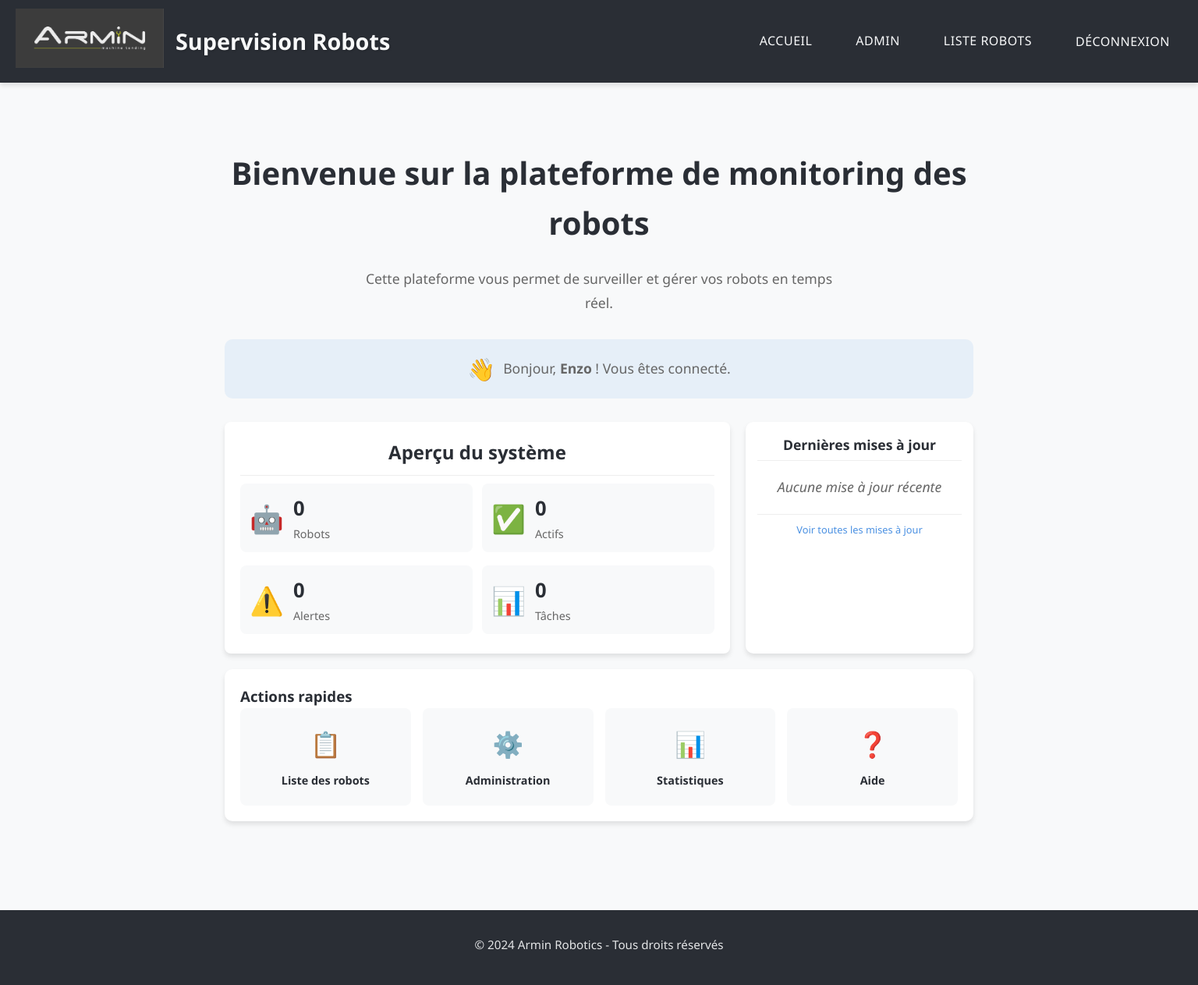
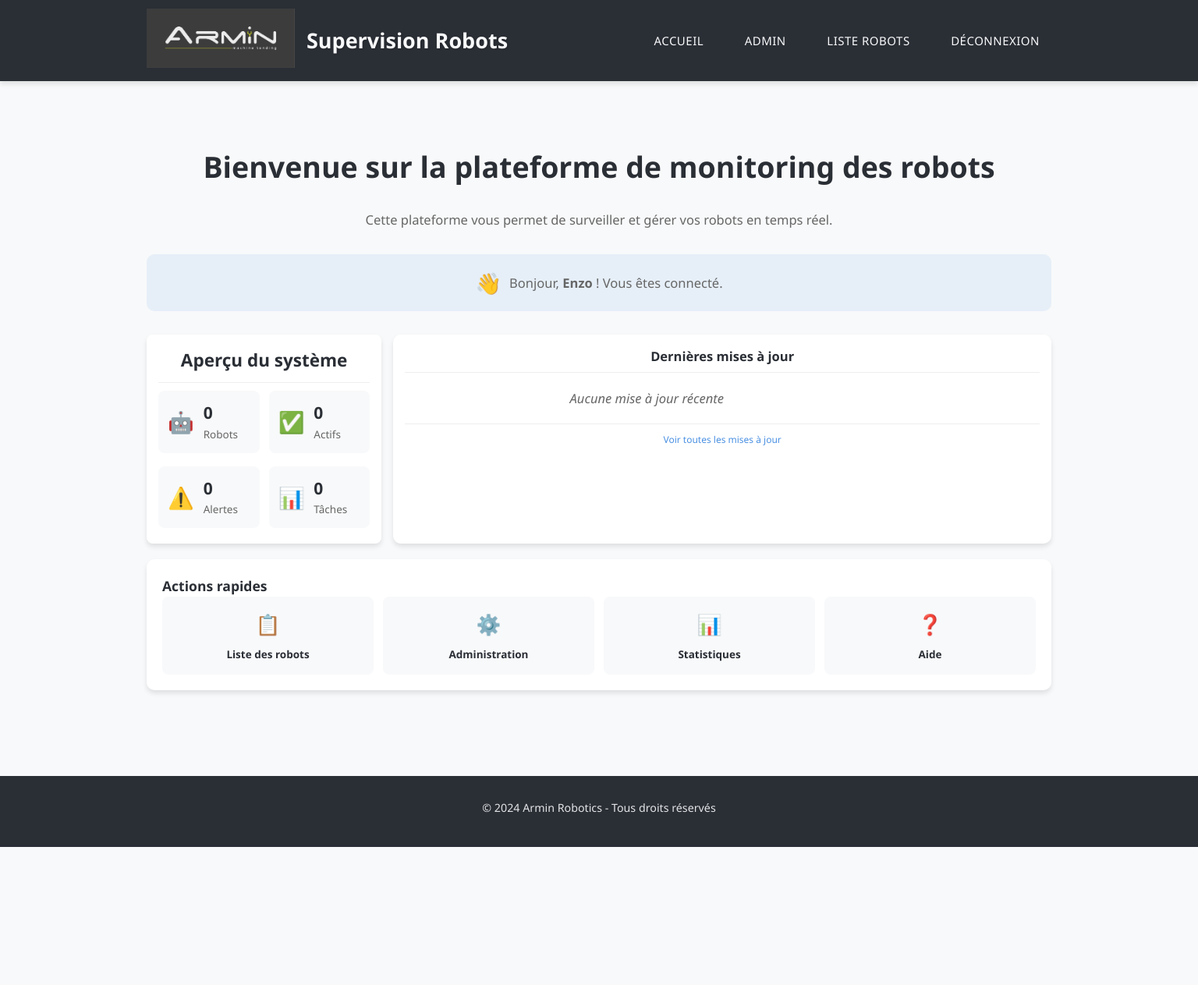
Before and after one commit to LeroyDu56/CDA_FINAL_ARMIN, a Django app: page / in a window 1536 px wide. Shown: the whole page at 78% size. After the commit the page ends 1086 px from the top, so only its background shows below. Run offline with Django 4.2, Linux system fonts and the light colour scheme; a user stored in the database is signed in; data comes from the database, SQL or seed files in the repository; data that the repository does not hold is empty.

Commit message:
V1.3 Ajout graphiques hosts ajout responsive ecran 15"

```diff
--- a/auth_app/views.py
+++ b/auth_app/views.py
@@ -1,5 +1,6 @@
 # auth_app/views.py
 import requests
+import os
 from datetime import datetime
 from django.db.models import Q
 from django.urls import reverse
@@ -25,8 +26,10 @@ def index(request):
 
         # Ajouter la récupération des notifications GitHub
         try:
-            # Remplacez par votre nom d'utilisateur et nom de repo GitHub
-            github_updates = get_github_commits('LeroyDu56', 'CDA_FINAL_ARMIN', count=2)
+            # Utiliser les variables d'environnement
+            github_owner = os.environ.get('GITHUB_REPO_OWNER')
+            github_repo = os.environ.get('GITHUB_REPO_NAME')
+            github_updates = get_github_commits(github_owner, github_repo, count=2)
 
             # Convertir les commits en "notifications"
             for update in github_updates:
--- a/static/css/styles2.css
+++ b/static/css/styles2.css
@@ -17,7 +17,7 @@
   --large-desktop: 1200px;
   --xlarge-desktop: 1600px;
   --xxlarge-desktop: 2000px;
-  --max-content-width: 1600px;
+  --max-content-width: 1400px;
 }
 
 /* ========================================================================= */
@@ -2029,7 +2029,7 @@ button:hover {
 
 @media (min-width: 1600px) {
   html {
-    font-size: 18px; /* Augmentation légère de la taille de base des polices */
+    font-size: 17px; /* Augmentation légère de la taille de base des polices */
   }
 
   .container {
@@ -2219,3 +2219,55 @@ button:hover {
     margin-bottom: 20px;
   }
 }
+
+/* Optimisations pour écrans de 15 pouces */
+@media (min-width: 1366px) and (max-width: 1599px) {
+  html {
+    font-size: 15px; /* Taille de base réduite */
+  }
+
+  /* Ajustements du dashboard */
+  .stats-panel {
+    flex: 0.5;
+  }
+
+  .notifications-panel {
+    flex: 1.5;
+  }
+
+  .stat-icon {
+    font-size: 1.8rem;
+  }
+
+  .stat-value {
+    font-size: 1.4rem;
+  }
+
+  /* Réduction des marges et paddings */
+  .dashboard-row {
+    gap: 15px;
+  }
+
+  .dashboard-panel {
+    padding: 15px;
+  }
+
+  /* Ajustement des boutons d'action */
+  .action-buttons {
+    gap: 12px;
+  }
+
+  .action-button {
+    padding: 15px 12px;
+  }
+
+  .action-icon {
+    font-size: 1.7rem;
+    margin-bottom: 8px;
+  }
+
+  /* Réduction de la taille des conteneurs */
+  .container, .welcome-section, .dashboard-overview {
+    max-width: 1200px;
+  }
+}
```
Also changed, not shown: static/js/host_detail.js (+63 -23 lines), templates/host_detail.html (+35 -4 lines).
